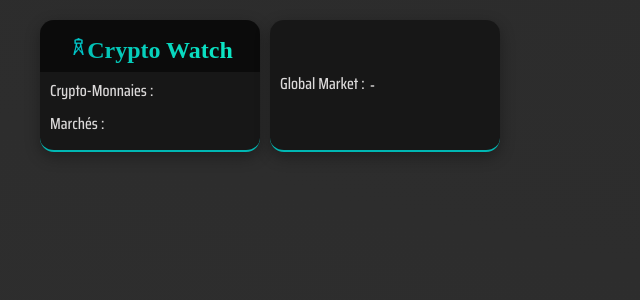
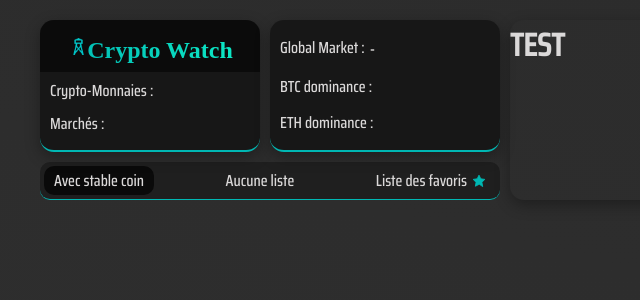
Before and after one commit to BernCell/crypto-watch, a React (Create React App) app: page / in a window 1280 px wide. Shown: the top 300 px of the page, without its empty margins (0-640 px from the left). Built offline with nearby package versions, Linux system fonts and the light colour scheme; no server answers; a web font is replaced by a local one.

Commit message:
infos+tables+charts

```diff
--- a/package.json
+++ b/package.json
@@ -9,6 +9,7 @@
     "react": "^19.0.0",
     "react-dom": "^19.0.0",
     "react-scripts": "5.0.1",
+    "recharts": "^2.15.1",
     "sass": "^1.84.0"
   },
   "scripts": {
--- a/src/App.js
+++ b/src/App.js
@@ -1,12 +1,27 @@
-import React from 'react';
+import React, { useEffect, useState } from 'react';
+import axios from 'axios'
 import "./styles/index.scss";
 import HeaderInfos from './components/HeaderInfos';
+import GlobalChart from './components/GlobalChart';
 
 const App = () => {
+  const [coinsData, setCoinsData] = useState([])
+
+  useEffect(() => {
+
+    axios.get("https://api.coingecko.com/api/v3/coins/markets?vs_currency=usd&order=market_cap_desc&per_page=250&page=1&sparkline=false&price_change_percentage=1h%2C24h%2C7d%2C14d%2C30d%2C200d%2C1y").then((res) => {
+      console.log(res.data)
+      setCoinsData(res.data)
+    }
+    )
+
+
+  }, [])
   return (
     <div className='app-container'>
       <header>
         <HeaderInfos />
+        <GlobalChart coinsData={coinsData} />
       </header>
 
     </div>
--- /dev/null
+++ b/src/components/GlobalChart.js
@@ -0,0 +1,39 @@
+import React, { useEffect, useState } from 'react';
+
+const GlobalChart = ({ coinsData }) => {
+
+
+    const [dataArray, setDataArray] = useState([])
+
+    useEffect(() => {
+
+        let chartData = []
+
+        if (coinsData.length > 0) {
+            for (let i = 0; i < 45; i++) {
+                chartData.push({
+                    name: coinsData[i].symbol.toUpperCase() + " " + coinsData[i].market_cap_change_percentage_24h.toFixed(1) + "%",
+                    size: coinsData[i].market_cap,
+                    fill: null,
+
+                })
+
+            }
+        }
+
+        console.log("chartData :", chartData);
+
+
+    }, [coinsData])
+
+    return (
+        <div className='global-chart'>
+            <h1>
+                TEST
+            </h1>
+
+        </div>
+    );
+};
+
+export default GlobalChart;
--- a/src/components/HeaderInfos.js
+++ b/src/components/HeaderInfos.js
@@ -1,6 +1,7 @@
 import axios from 'axios';
 import React, { useEffect, useState } from 'react';
 import PercentChange from './PercentChange';
+import TableFilters from './TableFilters';
 
 const HeaderInfos = () => {
 
@@ -27,8 +28,15 @@ const HeaderInfos = () => {
                 <li className="global-mkt">
                     Global Market :<PercentChange percent={headerData.market_cap_change_percentage_24h_usd} key={headerData.id} />
                 </li>
+                <li>BTC dominance : {headerData.market_cap_percentage && headerData.market_cap_percentage.btc.toFixed(1) + "%"} </li>
+                <li>ETH dominance : {headerData.market_cap_percentage && headerData.market_cap_percentage.eth.toFixed(1) + "%"} </li>
+
             </ul>
+            <TableFilters />
         </div>
+
+
+
 
 
     );
--- a/src/components/PercentChange.js
+++ b/src/components/PercentChange.js
@@ -6,6 +6,7 @@ const PercentChange = ({ percent }) => {
     const [color, setColor] = useState()
 
     useEffect(() => {
+
         if (percent) {
             if (percent >= 0) {
                 setColor(colors.green1)
--- /dev/null
+++ b/src/components/TableFilters.js
@@ -0,0 +1,28 @@
+import React from 'react';
+
+const TableFilters = () => {
+    return (
+
+        <div className="table-filters">
+            <div className="table-filters-container">
+                <div className="stable-checkbox-container">
+                    <input type="checkbox" id="stableCoin" defaultChecked={true} />
+                    <label htmlFor="stableCoin" >Avec stable coin</label>
+                </div>
+                <div className="no-list-btn">
+                    <p>Aucune liste</p>
+                </div>
+                <div className="fav-list">
+                    <p>Liste des favoris</p>
+                    <img src="./assets/star-full.svg" alt="icon star" />
+                </div>
+
+            </div>
+
+
+        </div>
+
+    );
+};
+
+export default TableFilters;
```
Also changed, not shown: 2 other files (tests, documents, lock files or other folders).
